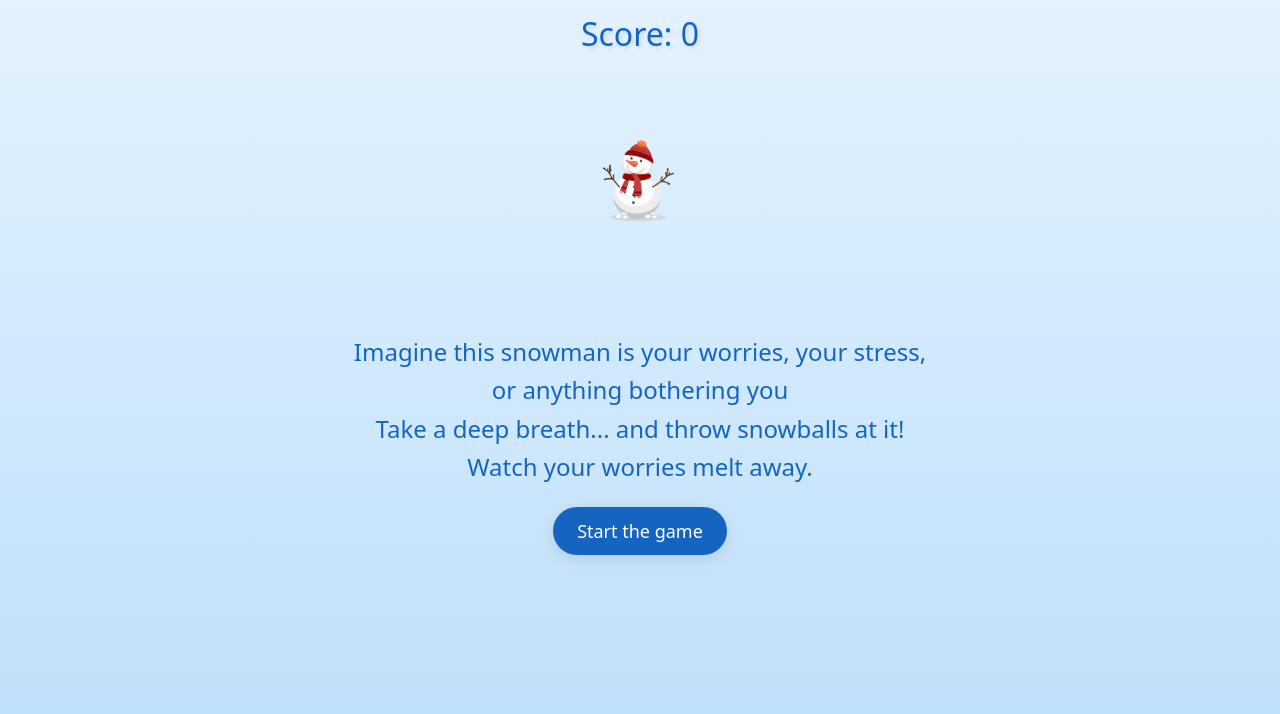
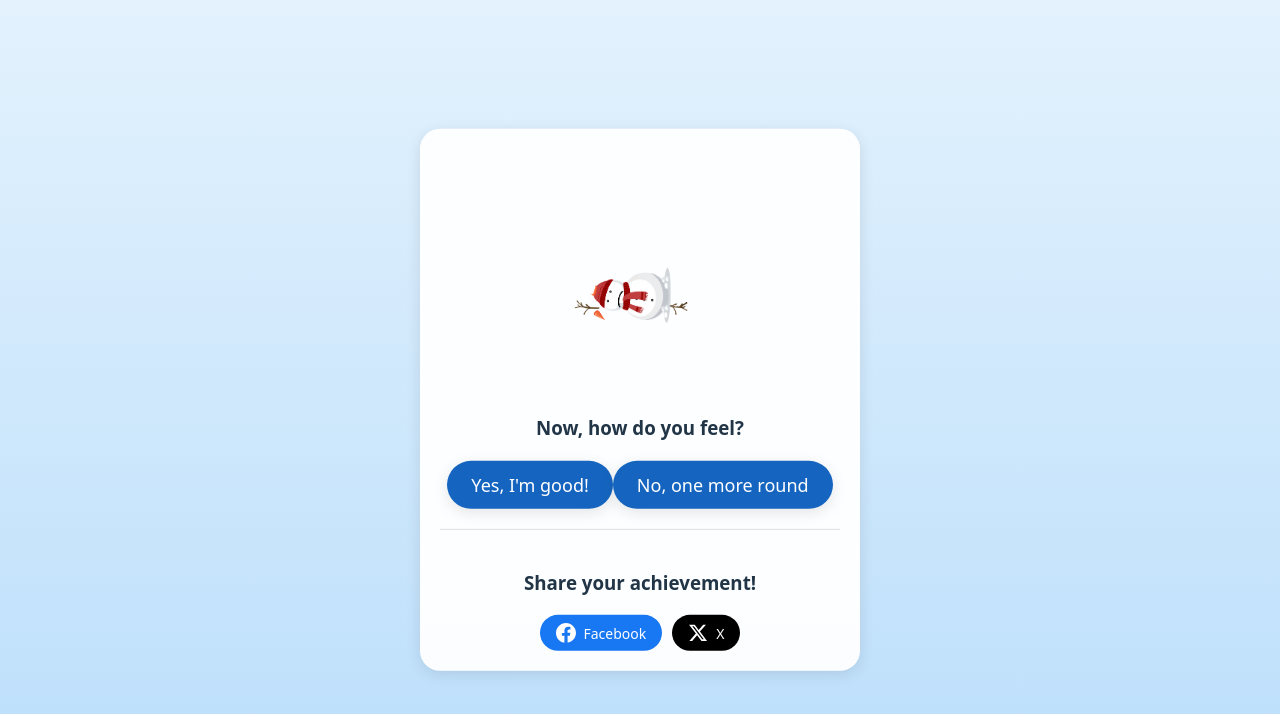
Before and after one commit to wangxiaoer5200/snow-man, a Vue app: page / in a window 1280 px wide. Shown: the top 714 px of the page. Built offline with nearby package versions, Linux system fonts and the light colour scheme.

Commit message:
新增分享功能

```diff
--- a/index.html
+++ b/index.html
@@ -5,6 +5,7 @@
     <link rel="icon" type="image/svg+xml" href="/vite.svg" />
     <meta name="viewport" content="width=device-width, initial-scale=1.0" />
     <title>Vite + Vue + TS</title>
+    <script src="https://res.wx.qq.com/open/js/jweixin-1.6.0.js"></script>
   </head>
   <body>
     <div id="app"></div>
--- a/src/App.vue
+++ b/src/App.vue
@@ -6,7 +6,7 @@ const hitAudio = ref<HTMLAudioElement | null>(null) as any
 
 // 游戏状态
 const hitCount = ref(0)
-const gameOver = ref(false)
+const gameOver = ref(true)
 const gameStarted = ref(false)
 const gameTime = ref(0)
 const bestTime = ref(localStorage.getItem('bestTime') ? parseInt(localStorage.getItem('bestTime')!) : 0)
@@ -41,6 +41,54 @@ function startGame() {
   gameTimer = window.setInterval(() => {
     gameTime.value++
   }, 1000)
+}
+
+// 分享功能
+function getShareContent() {
+  const score = hitCount.value
+  const time = `${Math.floor(gameTime.value / 60)}:${(gameTime.value % 60).toString().padStart(2, '0')}`
+  return {
+    title: '雪球压力消除器',
+    text: `我在雪球压力消除器中击中了${score}次雪人，用时${time}！来和我一起玩吧！`,
+    url: window.location.href
+  }
+}
+
+// async function shareToWechat() {
+//   if (typeof wx !== 'undefined') {
+//     const content = getShareContent()
+//     try {
+//       await wx.ready()
+//       wx.updateAppMessageShareData({
+//         title: content.title,
+//         desc: content.text,
+//         link: content.url,
+//         imgUrl: window.location.origin + '/src/assets/1.png',
+//         success: () => {
+//           showMessage('分享成功！')
+//         },
+//         fail: () => {
+//           showMessage('分享失败，请重试')
+//         }
+//       })
+//     } catch (error) {
+//       window.open(`https://wechat.com`, '_blank')
+//     }
+//   } else {
+//     window.open(`https://wechat.com`, '_blank')
+//   }
+// }
+
+function shareToFacebook() {
+  const content = getShareContent()
+  const shareUrl = `https://www.facebook.com/sharer/sharer.php?u=${encodeURIComponent(content.url)}&quote=${encodeURIComponent(content.text)}`
+  window.open(shareUrl, '_blank')
+}
+
+function shareToTwitter() {
+  const content = getShareContent()
+  const shareUrl = `https://x.com/intent/tweet?text=${encodeURIComponent(content.text)}&url=${encodeURIComponent(content.url)}`
+  window.open(shareUrl, '_blank')
 }
 
 function resetGame(isFinished = false) {
@@ -155,14 +203,15 @@ function updateGame() {
       }
 
       // 创建溅射效果
-      for (let i = 0; i < 8; i++) {
-        const angle = (Math.PI * 2 * i) / 8
+      for (let i = 0; i < 12; i++) {
+        const angle = (Math.PI * 2 * i) / 12
+        const speed = 2 + Math.random() * 2
         particles.value.push({
           x: ball.x,
           y: ball.y,
           id: nextSnowballId++,
-          dx: Math.cos(angle) * 2,
-          dy: Math.sin(angle) * 2
+          dx: Math.cos(angle) * speed,
+          dy: Math.sin(angle) * speed
         })
       }
       return false
@@ -233,6 +282,16 @@ onMounted(() => {
   window.addEventListener('touchmove', handleTouchMove, { passive: true })
   window.addEventListener('touchend', handleTouchEnd)
   gameLoop = window.setInterval(updateGame, 16)
+
+  // 初始化微信JSSDK
+  // wx.config({
+  //     debug: false,
+  //     appId: '', // 需要填写实际的appId
+  //     timestamp: Math.floor(Date.now() / 1000),
+  //     nonceStr: Math.random().toString(36).substr(2),
+  //     signature: '', // 需要填写实际的签名
+  //     jsApiList: ['updateAppMessageShareData']
+  //   })
 })
 
 onUnmounted(() => {
@@ -249,9 +308,9 @@ onUnmounted(() => {
 <template>
   <div class="game-container">
     <div class="header">
-      <div class="score">Score: {{ hitCount }}</div>
-      <div class="timer" v-if="gameStarted">Time: {{ Math.floor(gameTime / 60) }}:{{ (gameTime % 60).toString().padStart(2, '0') }}</div>
-      <div class="best-time" v-if="bestTime > 0">Best: {{ Math.floor(bestTime / 60) }}:{{ (bestTime % 60).toString().padStart(2, '0') }}</div>
+      <!-- <div class="score">Score: {{ hitCount }}</div> -->
+      <div class="score" v-if="gameStarted">Time: {{ Math.floor(gameTime / 60) }}:{{ (gameTime % 60).toString().padStart(2, '0') }}</div>
+      <div class="best-time" v-if="bestTime > 0">Best Record: {{ Math.floor(bestTime / 60) }}:{{ (bestTime % 60).toString().padStart(2, '0') }}</div>
     </div>
 
     <!-- 游戏控制按钮 -->
@@ -319,6 +378,23 @@ onUnmounted(() => {
           <button class="control-btn" @click="resetGame(false)">No, one more round</button>
         </div>
       </div>
+      <div class="share-section">
+        <h3>Share your achievement!</h3>
+        <div class="share-buttons">
+          <!-- <button class="share-btn wechat" @click="shareToWechat">
+            <svg xmlns="http://www.w3.org/2000/svg" viewBox="0 0 24 24" fill="currentColor"><path d="M8.2 13.3c-.5 0-.9-.4-.9-.8s.4-.8.9-.8.9.4.9.8-.4.8-.9.8m4.2-2.4c.5 0 .9.4.9.8s-.4.8-.9.8-.9-.4-.9-.8.4-.8.9-.8m3.7 2.4c-.5 0-.9-.4-.9-.8s.4-.8.9-.8.9.4.9.8-.4.8-.9.8m3.7-2.4c.5 0 .9.4.9.8s-.4.8-.9.8-.9-.4-.9-.8.4-.8.9-.8M12 2C6.5 2 2 6.5 2 12s4.5 10 10 10 10-4.5 10-10S17.5 2 12 2"/></svg>
+            WeChat
+          </button> -->
+          <button class="share-btn facebook" @click="shareToFacebook">
+            <svg xmlns="http://www.w3.org/2000/svg" viewBox="0 0 24 24" fill="currentColor"><path d="M24 12.1c0-6.6-5.4-12-12-12s-12 5.4-12 12c0 6 4.4 11 10.1 11.9v-8.4h-3v-3.5h3v-2.6c0-3 1.8-4.7 4.5-4.7 1.3 0 2.7.2 2.7.2v3h-1.5c-1.5 0-2 .9-2 1.8v2.2h3.4l-.5 3.5h-2.8v8.4c5.7-.9 10.1-5.9 10.1-11.9"/></svg>
+            Facebook
+          </button>
+          <button class="share-btn x" @click="shareToTwitter">
+            <svg xmlns="http://www.w3.org/2000/svg" viewBox="0 0 24 24" fill="currentColor"><path d="M18.244 2.25h3.308l-7.227 8.26 8.502 11.24H16.17l-5.214-6.817L4.99 21.75H1.68l7.73-8.835L1.254 2.25H8.08l4.713 6.231zm-1.161 17.52h1.833L7.084 4.126H5.117z"/></svg>
+            X
+          </button>
+        </div>
+      </div>
     </div>
 
     <!-- 游戏提示信息 -->
@@ -343,6 +419,121 @@ onUnmounted(() => {
   top: 0;
   left: 0;
   touch-action: none;
+}
+
+.share-section {
+  margin-top: 20px;
+  text-align: center;
+}
+
+.share-buttons {
+  display: flex;
+  justify-content: center;
+  gap: 10px;
+  margin-top: 10px;
+}
+
+.share-btn {
+  display: flex;
+  align-items: center;
+  gap: 8px;
+  padding: 8px 16px;
+  border: none;
+  border-radius: 20px;
+  color: white;
+  font-size: 14px;
+  cursor: pointer;
+  transition: transform 0.2s;
+}
+
+.share-btn:hover {
+  transform: scale(1.05);
+}
+
+.share-btn svg {
+  width: 20px;
+  height: 20px;
+}
+
+.wechat {
+  background-color: #07C160;
+}
+
+.facebook {
+  background-color: #1877F2;
+}
+
+.x {
+  background-color: #000000;
+}
+
+.game-over {
+  position: fixed;
+  top: 50%;
+  left: 50%;
+  transform: translate(-50%, -50%);
+  background: rgba(255, 255, 255, 0.95);
+  padding: 20px;
+  border-radius: 20px;
+  text-align: center;
+  box-shadow: 0 4px 15px rgba(0,0,0,0.1);
+  max-width: 90vw;
+  width: 400px;
+}
+
+.share-section {
+  margin-top: 20px;
+  padding-top: 20px;
+  border-top: 1px solid #e0e0e0;
+}
+
+.share-buttons {
+  display: flex;
+  justify-content: center;
+  gap: 10px;
+  margin-top: 10px;
+}
+
+.share-btn {
+  display: flex;
+  align-items: center;
+  gap: 8px;
+  padding: 8px 16px;
+  border: none;
+  border-radius: 20px;
+  cursor: pointer;
+  font-size: 14px;
+  color: white;
+  transition: transform 0.2s, opacity 0.2s;
+}
+
+.share-btn:hover {
+  transform: translateY(-2px);
+  opacity: 0.9;
+}
+
+.share-btn.wechat {
+  background-color: #07C160;
+}
+
+.share-btn.facebook {
+  background-color: #1877F2;
+}
+
+.share-btn.x {
+  background-color: #000000;
+}
+
+.share-btn svg {
+  width: 20px;
+  height: 20px;
+}
+
+.header {
+  display: flex;
+  justify-content: space-around;
+  align-items: center;
+  width: 100%;
 }
 
 .score, .best-time {
@@ -372,7 +563,7 @@ onUnmounted(() => {
   height: clamp(150px, 43.75vw, 225px);
   transform: translateX(-50%);
   background: url('@/assets/1.png') no-repeat center;
-  background-size: 150%;
+  background-size: 160%;
   transition: background-image 0.3s;
 }
 .snowman--damaged {
@@ -386,19 +577,20 @@ onUnmounted(() => {
 
 .snowball {
   position: absolute;
-  width: clamp(20px, 5vw, 30px);
-  height: clamp(20px, 5vw, 30px);
+  width: clamp(24px, 6vw, 36px);
+  height: clamp(24px, 6vw, 36px);
   background: white;
   border-radius: 50%;
   transform: translateX(-50%);
-  box-shadow: 0 0 10px rgba(0,0,0,0.1);
+  box-shadow: 0 0 15px rgba(255,255,255,0.2);
+  animation: pulse 1s infinite;
 }
 
 .launcher {
   position: absolute;
   bottom: clamp(20px, 5vh, 40px);
-  width: clamp(80px, 20vw, 120px);
-  height: clamp(40px, 10vw, 60px);
+  width: clamp(100px, 25vw, 150px);
+  height: clamp(50px, 12.5vw, 75px);
   background: url('@/assets/cannon.svg') no-repeat center;
   background-size: contain;
   transform: translateX(-50%) rotate(60deg);
@@ -489,6 +681,28 @@ onUnmounted(() => {
   transform: translateY(-2px);
 }
 
+.particle {
+  position: absolute;
+  width: 12px;
+  height: 12px;
+  background: white;
+  border-radius: 50%;
+  transform: translate(-50%, -50%);
+  opacity: 0.8;
+  animation: fadeOut 0.8s forwards;
+}
+
+@keyframes pulse {
+  0% { transform: translateX(-50%) scale(1); }
+  50% { transform: translateX(-50%) scale(1.1); }
+  100% { transform: translateX(-50%) scale(1); }
+}
+
+@keyframes fadeOut {
+  0% { opacity: 0.8; transform: translate(-50%, -50%) scale(1); }
+  100% { opacity: 0; transform: translate(-50%, -50%) scale(0.5); }
+}
+
 @keyframes fadeIn {
   from {
     opacity: 0;
```
Also changed, not shown: 1 other file (tests, documents, lock files or other folders).
